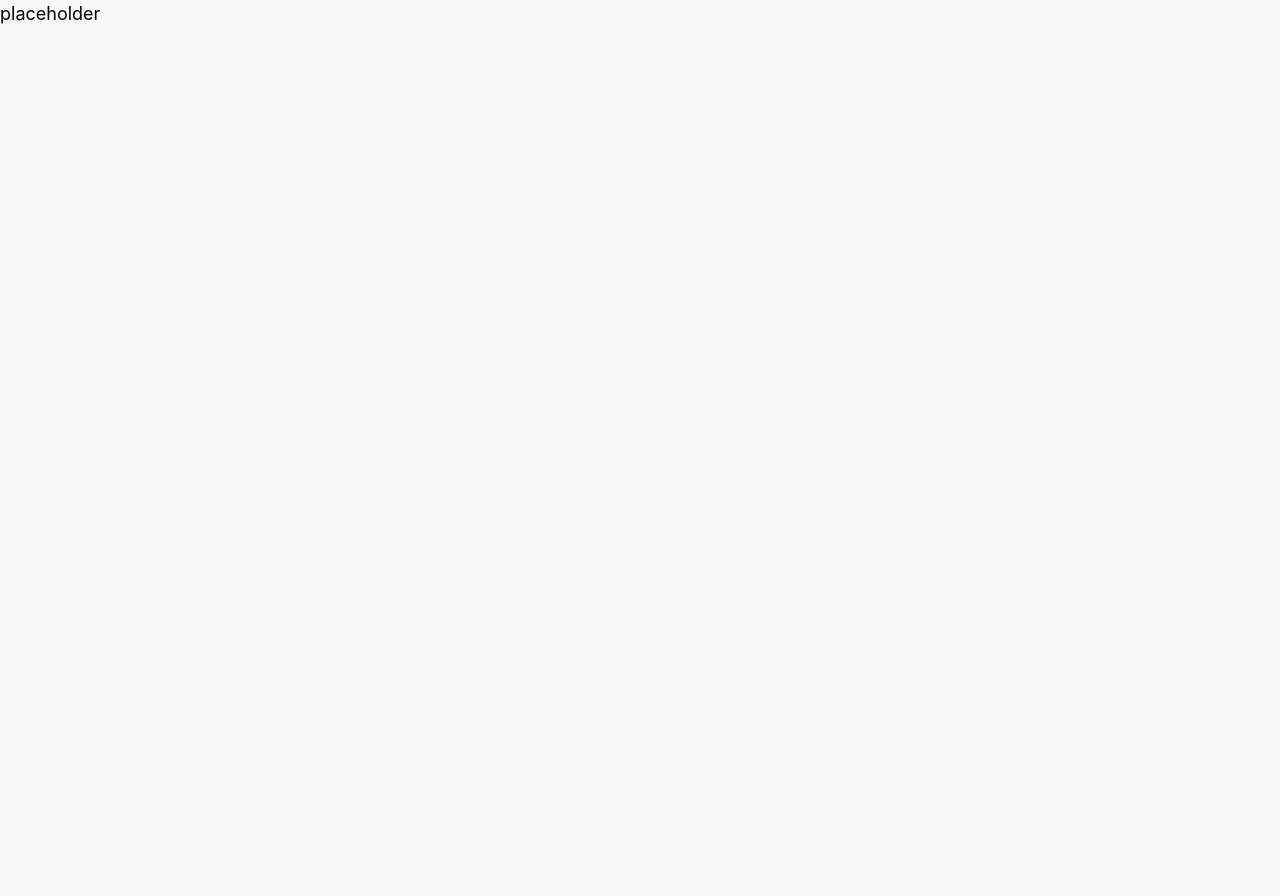
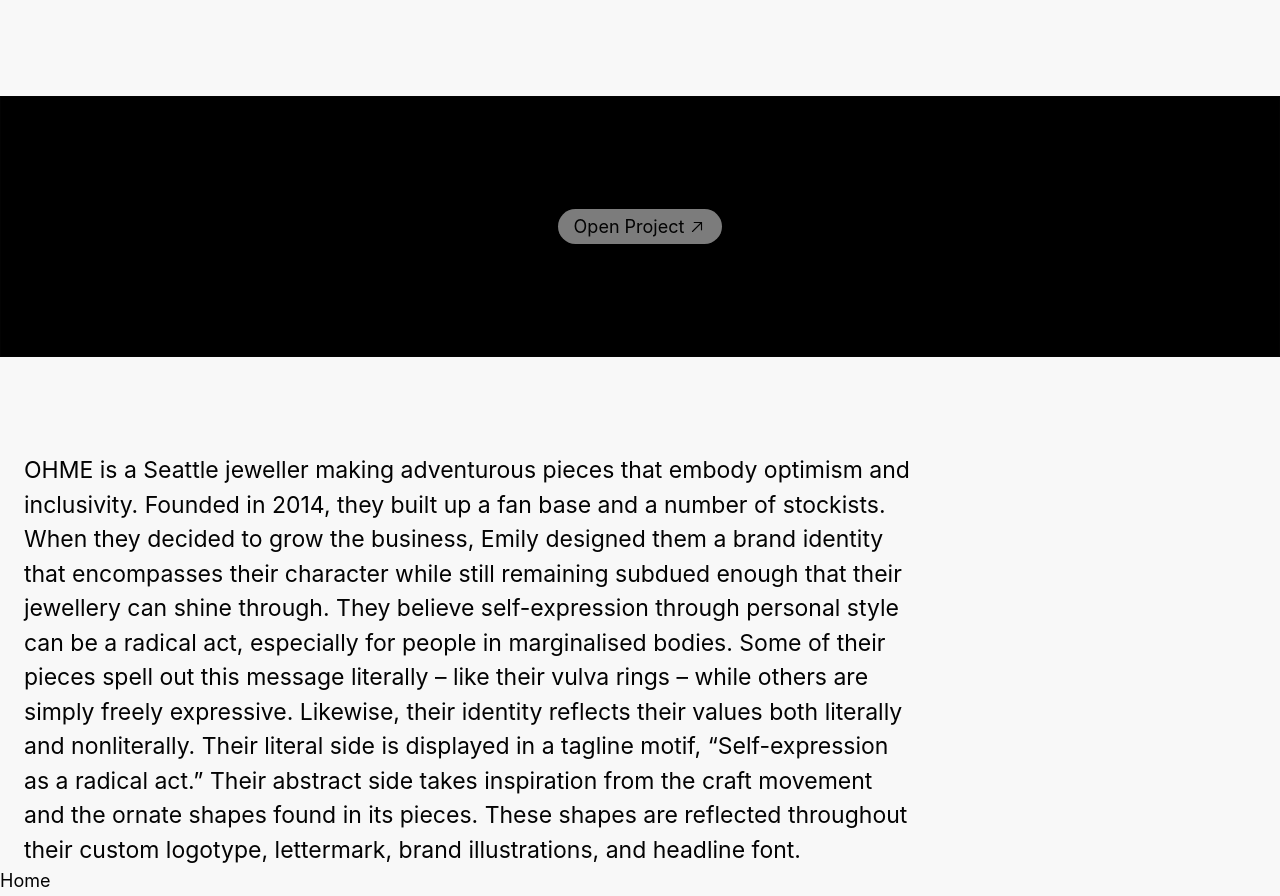
Before and after one commit to nazabis0223/scroll_smooth, a Next.js app: page /about in a window 1280 px wide. Before the commit the page ends 800 px from the top, so only its background shows below. Built offline with nearby package versions, Linux system fonts and the light colour scheme.

Commit message:
Update about.js

```diff
--- a/pages/about.js
+++ b/pages/about.js
@@ -1,6 +1,44 @@
+import NextLink from "next/link"
+import { ArrowUpRight } from "phosphor-react";
+
+const Button = ({ children, ...props }) => {
+  return (
+    <div className="isolate">
+      <button className="relative flex items-center px-4 py-1 transition-all duration-1000 rounded-full shadow-md outline-none glow bg-eggshell/50 hover:bg-eggshell hover:ring-4 hover:ring-yolk focus:ring-yolk focus:ring-2 gap-x-1" {...props}>
+        <span>Open Project</span>
+        <ArrowUpRight className="shrink-0" />
+      </button>
+    </div>
+  );
+};
+
+
 export default function About() {
-    return(
-        <div>
-    placeholder
-    </div>)
+    return (
+      <div>
+      <div className="flex items-center justify-center mt-24 bg-black border py-28 border-dark">
+        <Button/>
+      </div>
+        <p className="text-[23px] max-w-prose pt-24 px-6">
+          OHME is a Seattle jeweller making adventurous pieces that embody
+          optimism and inclusivity. Founded in 2014, they built up a fan base
+          and a number of stockists. When they decided to grow the business,
+          Emily designed them a brand identity that encompasses their character
+          while still remaining subdued enough that their jewellery can shine
+          through. They believe self-expression through personal style can be a
+          radical act, especially for people in marginalised bodies. Some of
+          their pieces spell out this message literally – like their vulva rings
+          – while others are simply freely expressive. Likewise, their identity
+          reflects their values both literally and nonliterally. Their literal
+          side is displayed in a tagline motif, “Self-expression as a radical
+          act.” Their abstract side takes inspiration from the craft movement
+          and the ornate shapes found in its pieces. These shapes are reflected
+          throughout their custom logotype, lettermark, brand illustrations, and
+          headline font.
+        </p>
+        <NextLink href="/" passHref>
+          <a>Home</a>
+        </NextLink>
+      </div>
+    );
 }
```
